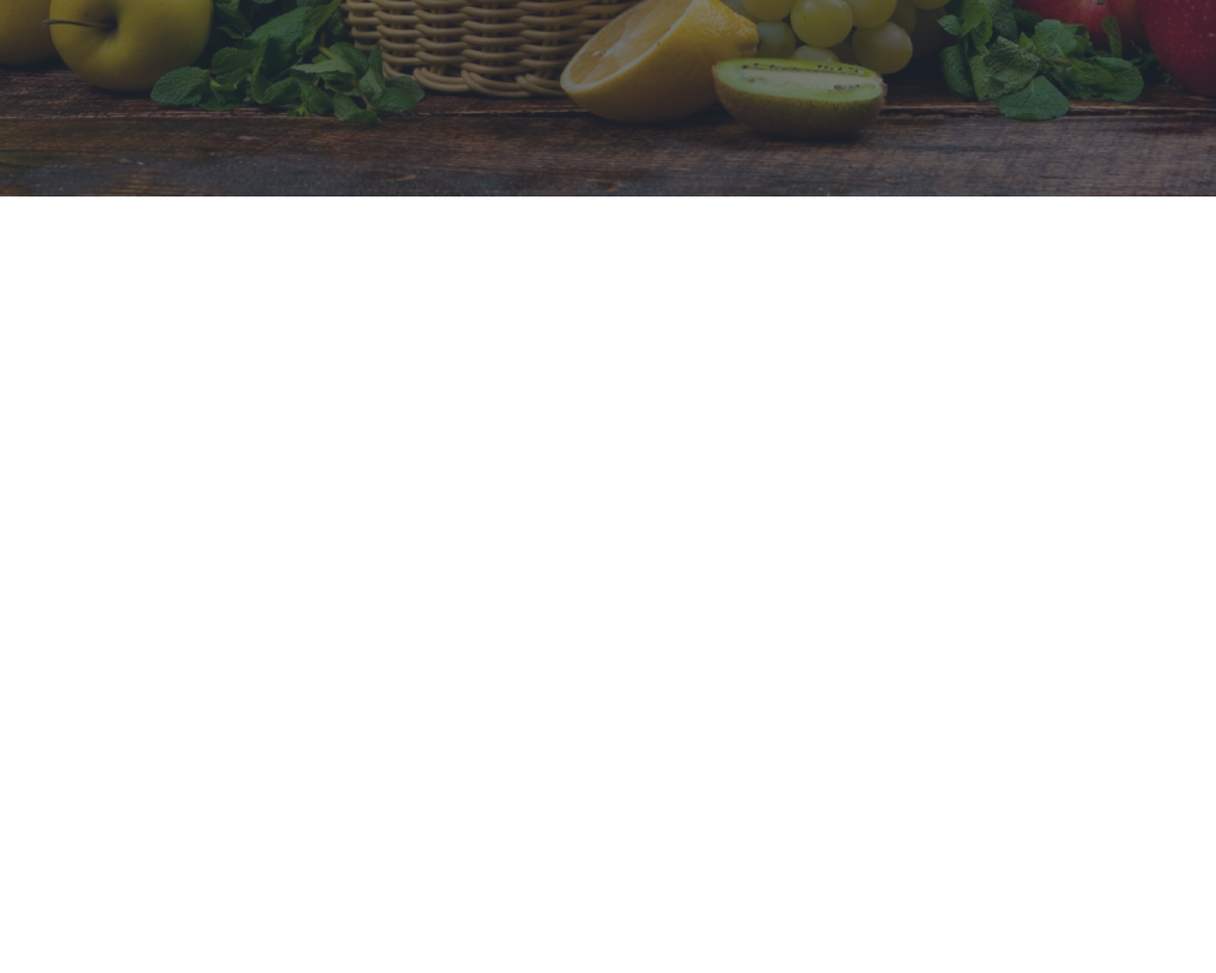
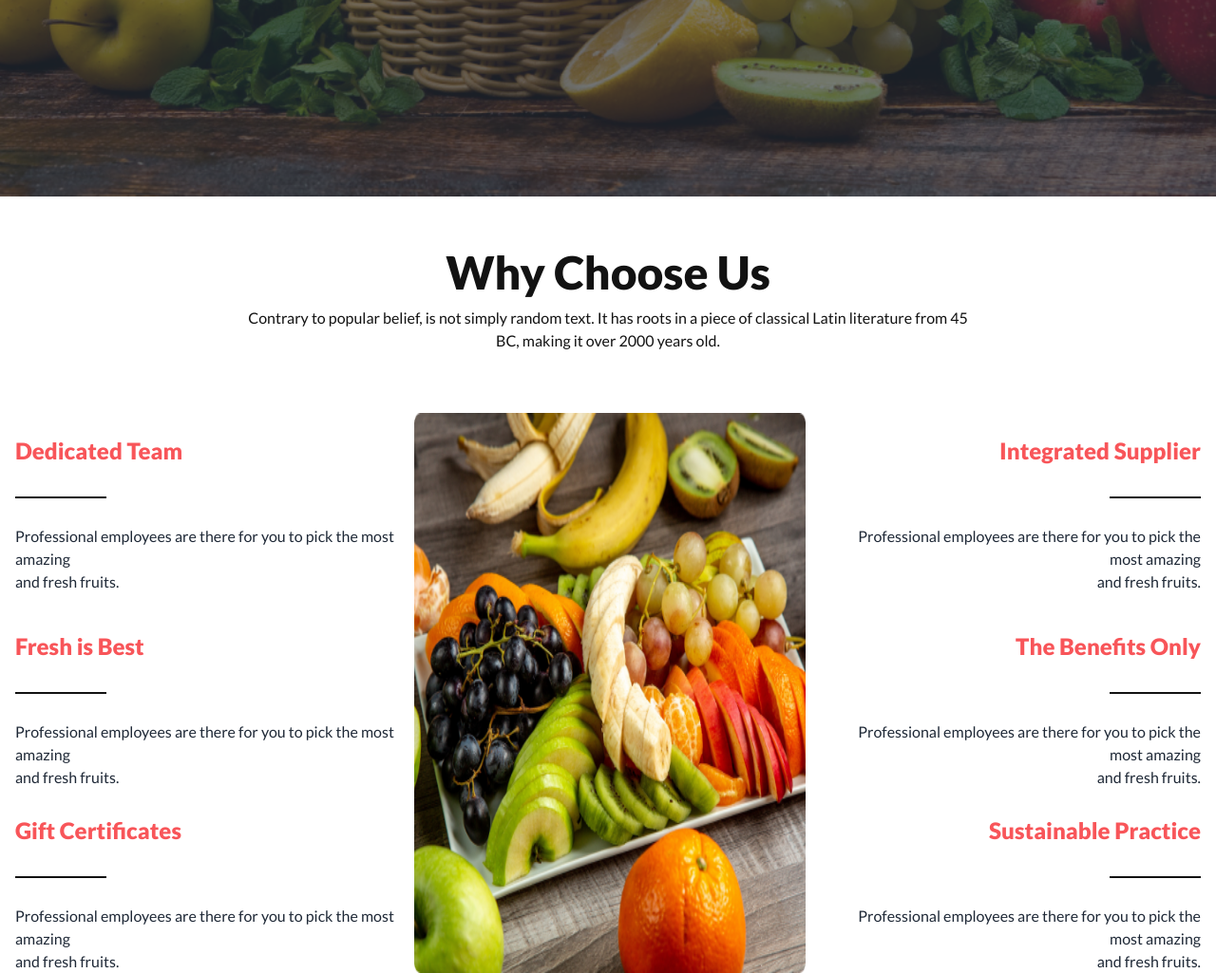
Before and after one commit to Rabby-WD/assignment-3-fruit-brust, a website: page index.html in a window 1280 px wide. Shown: the part 2334-3359 px from the top of the page at 95% size. Before the commit the page ends 2597 px from the top, so only its background shows below. Drawn offline with nearby package versions, Linux system fonts and the light colour scheme.

Commit message:
why choose us section editted

```diff
--- a/index.html
+++ b/index.html
@@ -489,6 +489,97 @@ Modal  -->
     </div>
 
 </div>
+    <!-- TEAM SECTION END -->
+ <!-- Why choose us section -->
+    <div>
+        <div class="max-w-3xl mx-auto text-center space-y-3">
+            <h3 class="text-[#121212] text-3xl lg:text-5xl font-extrabold">Why Choose Us</h3>
+            <p class="text-[#121212] font-medium">Contrary to popular belief, is not simply random text. It has
+                roots in a piece of classical Latin literature from 45 BC, making it over 2000 years old.</p>
+        </div>
+
+        <div class="grid grid-cols-1 gap-4 lg:grid-cols-3 mt-12">
+            <div class="col-span-2">
+                <div class="flex flex-col-reverse lg:flex-row">
+                    <div>
+                        <div class="flex flex-col lg:flex-row items-center my-6 gap-4">
+                            <div class="space-y-3 text-center lg:text-start">
+                                <h3 class="text-[#F85559] m-4 text-2xl font-extrabold ">Dedicated Team</h3>
+                                <div class="flex justify-center lg:justify-start">
+                                    <div class="border border-[#121212] m-4 w-24"></div>
+                                </div>
+                                <p class="m-4">Professional employees are there for you to pick the most amazing<br>and fresh
+                                    fruits.</p>
+                            </div>
+                        </div>
+                        <div class="flex flex-col lg:flex-row items-center my-3 gap-4">
+                            <div class="space-y-3 text-center lg:text-start">
+                                <h3 class="text-[#F85559] m-4 text-2xl font-extrabold">Fresh is Best</h3>
+                                <div class="flex justify-center lg:justify-start">
+                                    <div class="border border-[#121212] w-24 m-4"></div>
+                                </div>
+                                <p class="m-4">Professional employees are there for you to pick the most amazing<br>and fresh
+                                fruits.</p>
+                            </div>
+                        </div>
+                        <div class="flex flex-col lg:flex-row items-center gap-4">
+                            <div class="space-y-3 text-center lg:text-start">
+                                <h3 class="text-[#F85559] text-2xl font-extrabold m-4">Gift Certificates</h3>
+                                <div class="flex justify-center lg:justify-start">
+                                    <div class="border border-[#121212] w-24 m-4"></div>
+                                </div>
+                                <p class="m-4">Professional employees are there for you to pick the most amazing<br>and fresh
+                                fruits.</p>
+                            </div>
+                        </div>
+                    </div>
+                    <div class="mt-4 flex justify-center">
+                        <img class="" src="./images/whychoose1.png" alt="">
+                    </div>
+                </div>
+
+            </div>
+            <div>
+                <div>
+                    <div class="flex flex-col-reverse lg:flex-row items-center my-6 gap-4">
+
+                        <div class="space-y-3 text-center lg:text-end">
+                            <h3 class="text-[#F85559] text-2xl font-extrabold m-4 ">Integrated Supplier</h3>
+                            <div class="flex justify-center lg:justify-end">
+                                <div class="border border-[#121212] w-24 m-4"></div>
+                            </div>
+                            <p class="m-4">Professional employees are there for you to pick the most amazing <br>and fresh fruits.
+                            </p>
+                        </div>
+                    </div>
+                    <div class="flex flex-col-reverse lg:flex-row items-center my-3 gap-4">
+
+                        <div class="space-y-3 text-center lg:text-end">
+                            <h3 class="text-[#F85559] text-2xl font-extrabold m-4">The Benefits Only</h3>
+                            <div class="flex justify-center lg:justify-end">
+                                <div class="border border-[#121212] w-24 m-4"></div>
+                            </div>
+                            <p class="m-4">Professional employees are there for you to pick the most amazing <br>and fresh fruits.
+                            </p>
+                        </div>
+                    </div>
+                    <div class="flex flex-col-reverse lg:flex-row items-center gap-4">
+
+                        <div class="space-y-3 text-center lg:text-end">
+                            <h3 class="text-[#F85559] text-2xl font-extrabold m-4">Sustainable Practice</h3>
+                            <div class="flex justify-center lg:justify-end">
+                                <div class="border border-[#121212] w-24 m-4"></div>
+                            </div>
+                            <p class="m-4">Professional employees are there for you to pick the most amazing<br>and fresh fruits.
+                            </p>
+                        </div>
+                    </div>
+                </div>
+            </div>
+</div>
+</div>
+<!-- Why choose us section -->
+
 
 
 
```
Also changed, not shown: images/love 1.svg (added).
